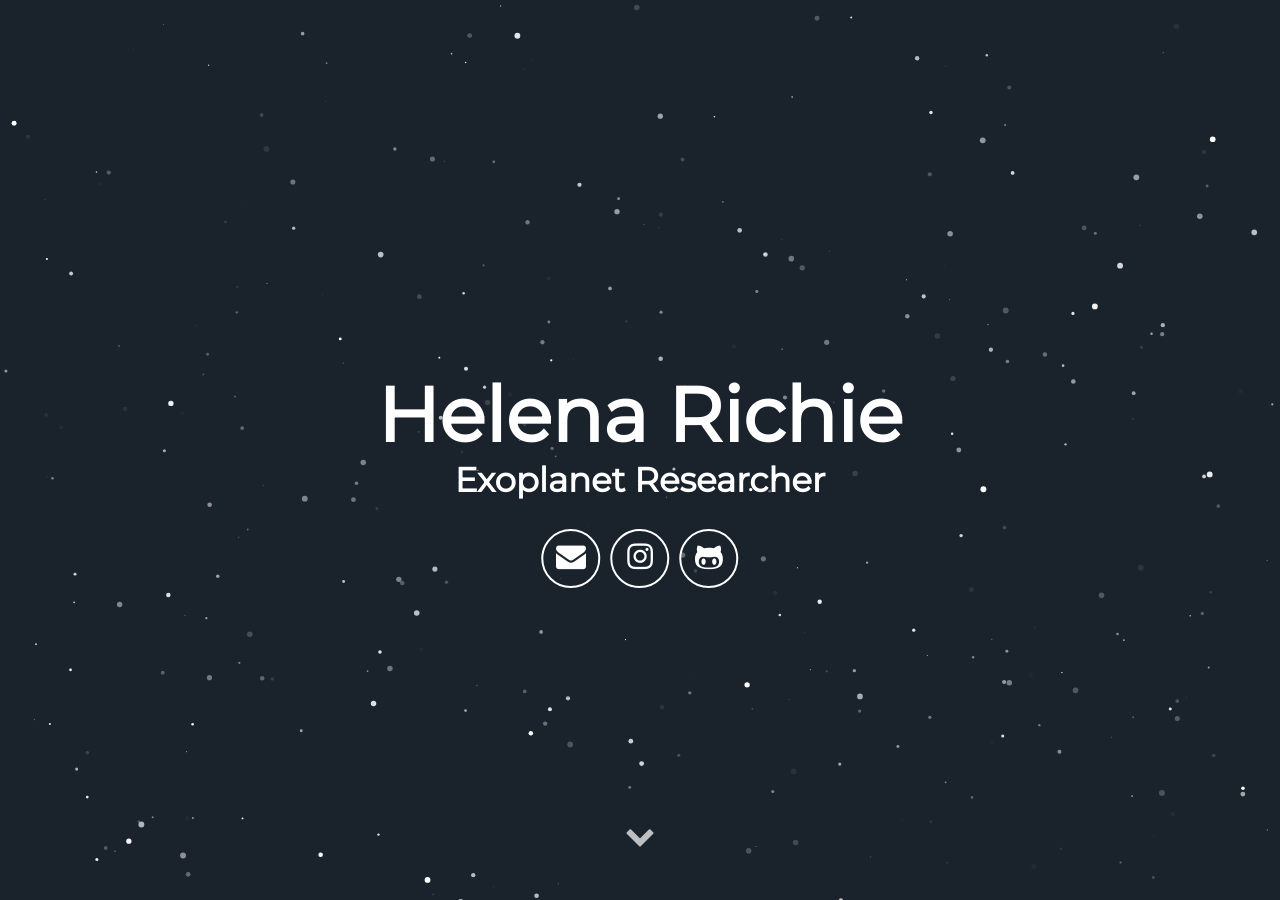
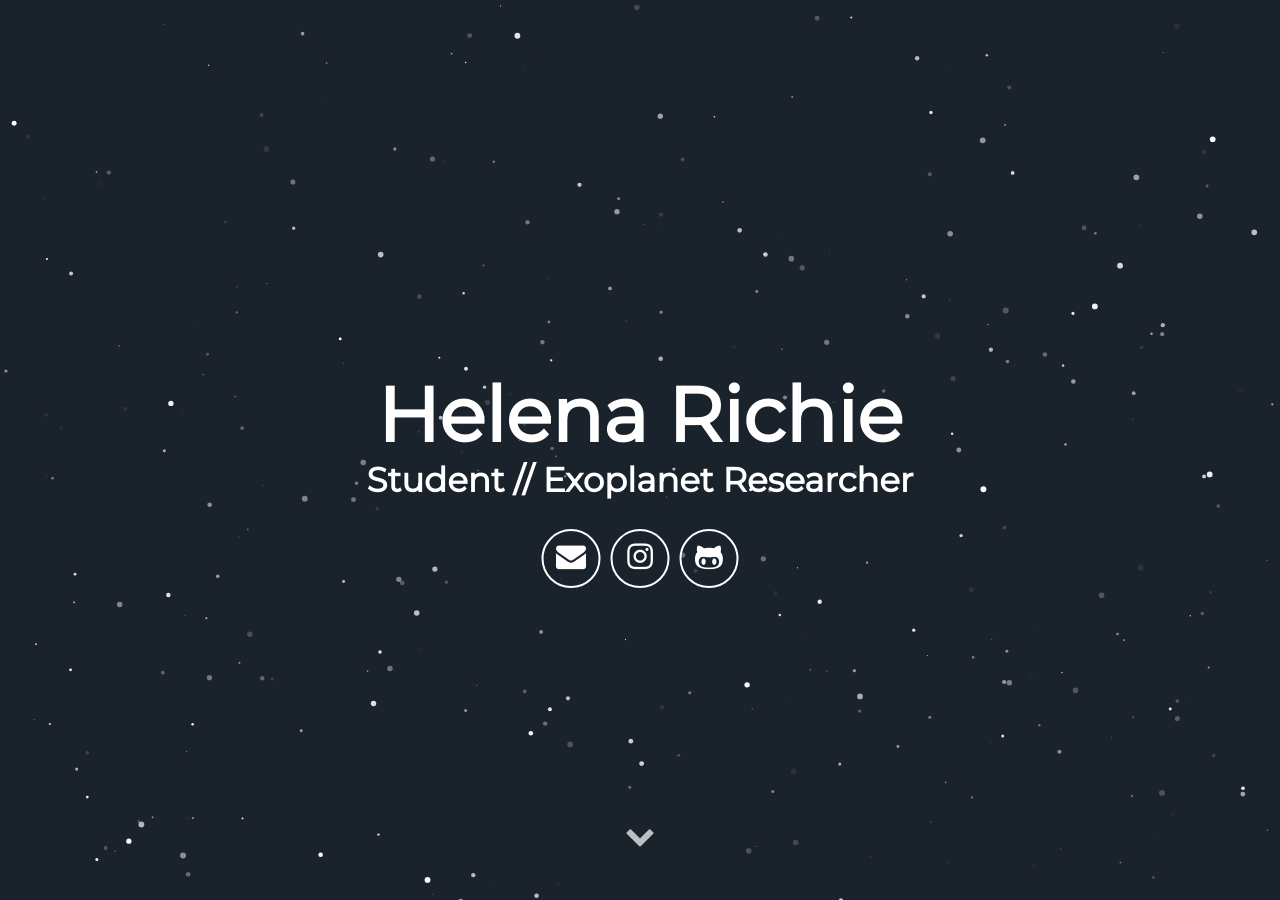
Before and after one commit to murraco/jekyll-theme-minimal-resume, a Jekyll site: the page built from index.html, in a window 1280 px wide and 900 px high. Built offline with Jekyll 4.4.1, drawn with Linux system fonts in a browser that asks for light colours; some web fonts are replaced.

Commit message:
Update _config.yml

```diff
--- a/_config.yml
+++ b/_config.yml
@@ -7,7 +7,7 @@ description: Jekyll Theme Minimal Resume
 # User settings
 username: Helena Richie
 user_description: I am a fourth-year undergraduate student at the University of Pittsburgh. I am a double major in the Physics & Astronomy and Mathematics departments. I have several years of experience in research in the Physics & Astronomy department. My research interests include observational astronomy and exoplanet detection. Outside of academics I enjoy practicing yoga, playing volleyball, and trying new food!
-user_title: Exoplanet Researcher
+user_title: Student // Exoplanet Researcher
 email: helenarichie@gmail.com
 # instagram_username: astrohelena
 # github_username:  helenarichie
```
